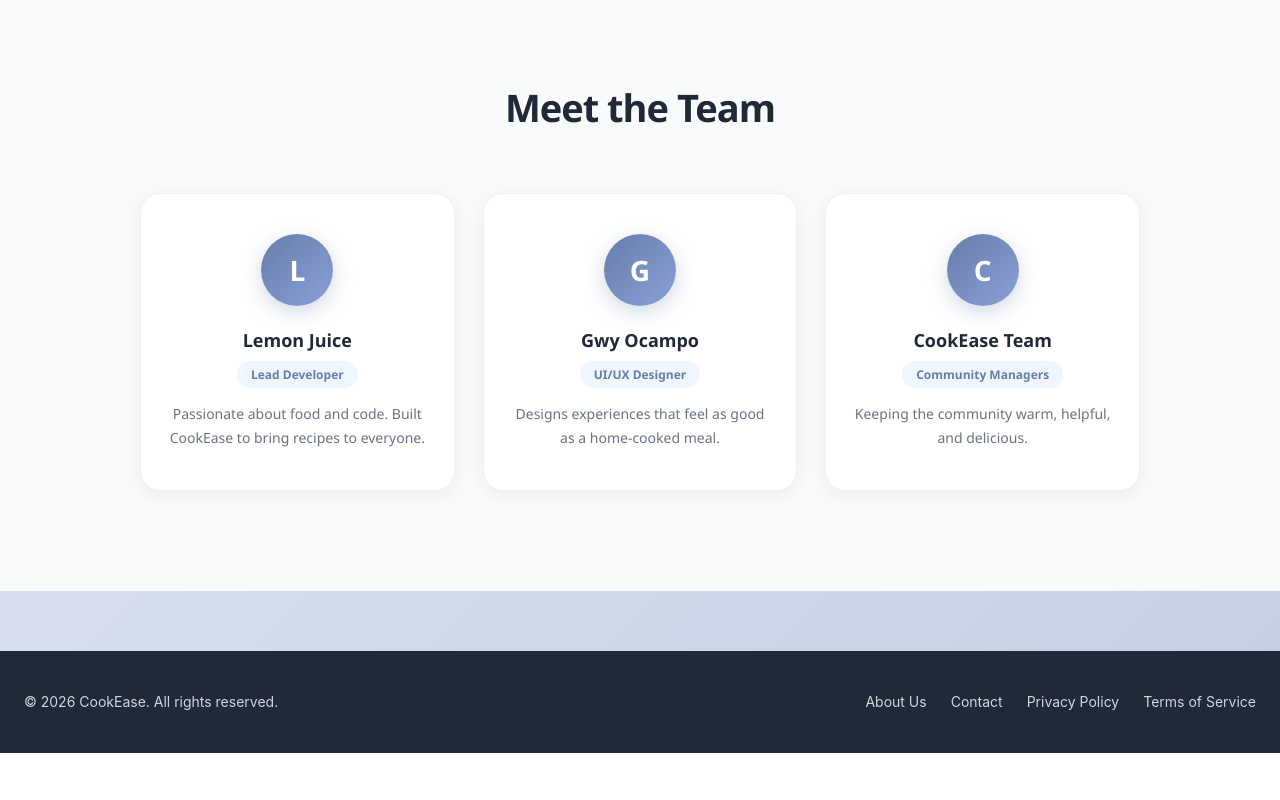
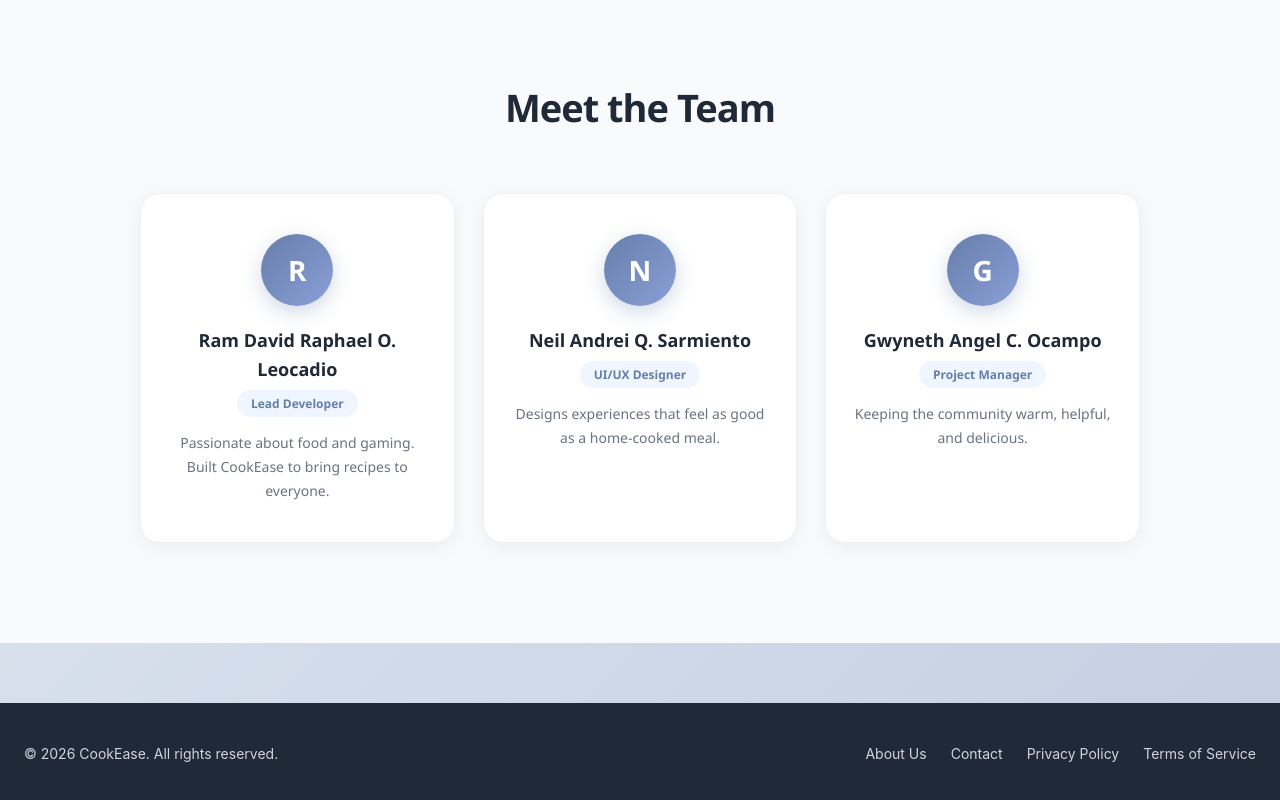
Before and after one commit to Eevee16/cookease, a React (Vite) app: page /about in a window 1280 px wide. Shown: the part 1450-2250 px from the top of the page. Before the commit the page ends 2203 px from the top, so only its background shows below. Built offline with nearby package versions, Linux system fonts and the light colour scheme; no server answers; a web font is replaced by a local one.

Commit message:
final nato

```diff
--- a/src/pages/AboutUs.jsx
+++ b/src/pages/AboutUs.jsx
@@ -3,9 +3,9 @@
 
 function AboutUs() {
   const team = [
-    { name: "Lemon Juice", role: "Lead Developer", avatar: "L", bio: "Passionate about food and code. Built CookEase to bring recipes to everyone." },
-    { name: "Gwy Ocampo", role: "UI/UX Designer", avatar: "G", bio: "Designs experiences that feel as good as a home-cooked meal." },
-    { name: "CookEase Team", role: "Community Managers", avatar: "C", bio: "Keeping the community warm, helpful, and delicious." },
+    { name: "Ram David Raphael O. Leocadio", role: "Lead Developer", avatar: "R", bio: "Passionate about food and gaming. Built CookEase to bring recipes to everyone." },
+    { name: "Neil Andrei Q. Sarmiento", role: "UI/UX Designer", avatar: "N", bio: "Designs experiences that feel as good as a home-cooked meal." },
+    { name: "Gwyneth Angel C. Ocampo", role: "Project Manager", avatar: "G", bio: "Keeping the community warm, helpful, and delicious." },
   ];
 
   const stats = [
```
